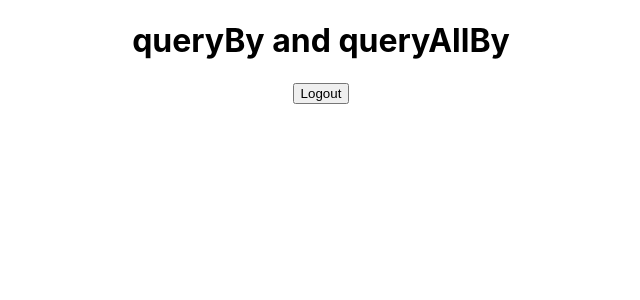
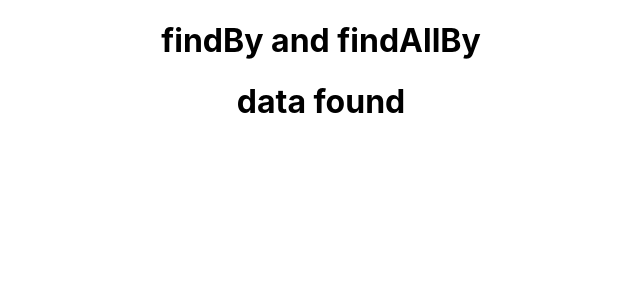
Before and after one commit to abhikhalid/blog-app, a React (Create React App) app: page / in a window 1280 px wide. Shown: the top 300 px of the page, without its empty margins (319-959 px from the left). Built offline with nearby package versions, Linux system fonts and the light colour scheme.

Commit message:
Part 35 - findBy and findAllBy | test async elemennts

```diff
--- a/src/App.js
+++ b/src/App.js
@@ -1,15 +1,24 @@
+import { useEffect, useState } from 'react';
 import './App.css';
 
 function App() {
-  let login = true;
+  const [data, setData] = useState(false);
+
+  useEffect(() => {
+    setTimeout(() => {
+      setData(true);
+    }, 100);
+  }, []);
+
 
   return (
     <div className="App">
-      <h1>queryBy and queryAllBy</h1>
+      <h1>findBy and findAllBy</h1>
 
       {
-        login ? <button>Logout</button> : <button>Login</button>
+        data ? <h1>data found</h1>:<h1>no data found</h1>
       }
+
     </div>
   );
 }
```
Also changed, not shown: 1 other file (tests, documents, lock files or other folders).
